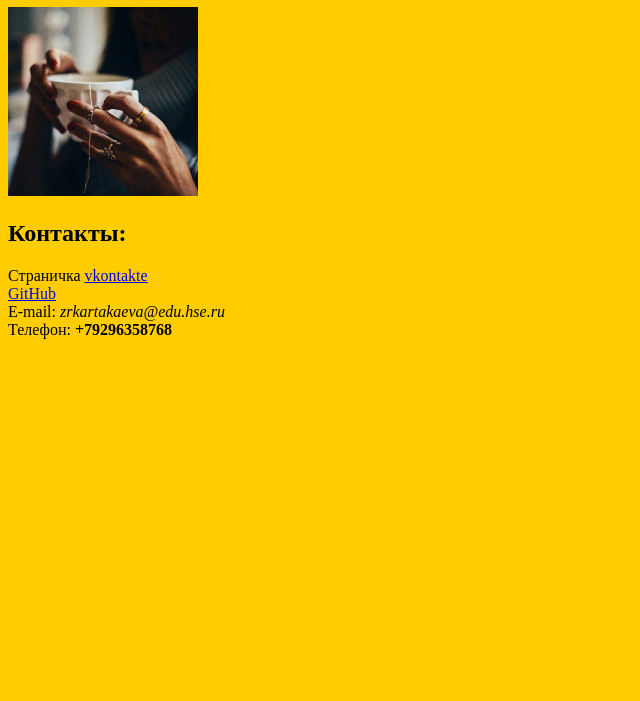
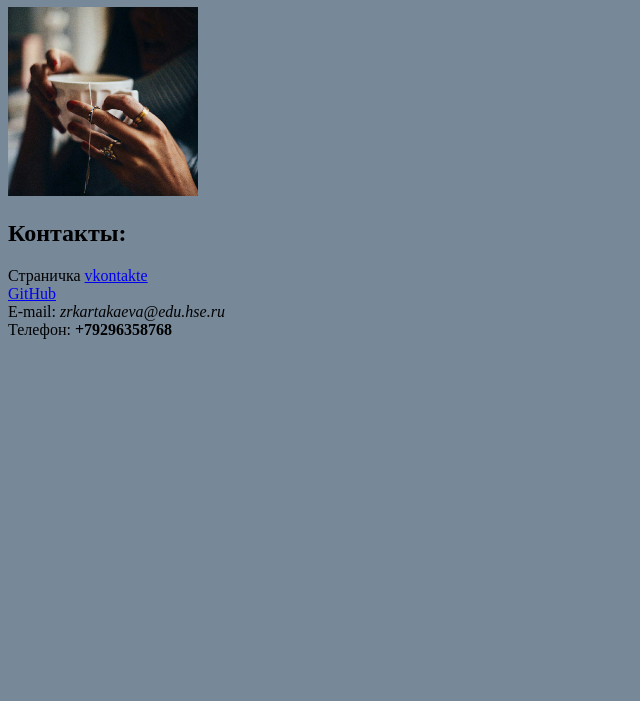
Before and after one commit to zarinakartakaeva15/zarinakartakaeva15.github.io, a plain HTML site: page index.html in a window 1280 px wide. Shown: the part 99-800 px from the top of the page, without its empty margins (0-640 px from the left). Drawn offline with Linux system fonts and the light colour scheme.

Commit message:
Update index.html

```diff
--- a/index.html
+++ b/index.html
@@ -4,7 +4,7 @@
     <meta charset="utf-8">
     <title> Моя личная страница</title>
   </head>
-  <body bgcolor="#ffcc00">Привет. Этом моя первая страница.
+  <body bgcolor="#778899">Привет. Этом моя первая страница.
   </body>
     <left><h1>Zarina Kartakaeva</h1></left>
     <left><img  width="15%" src="me.jpg"></left>
```
